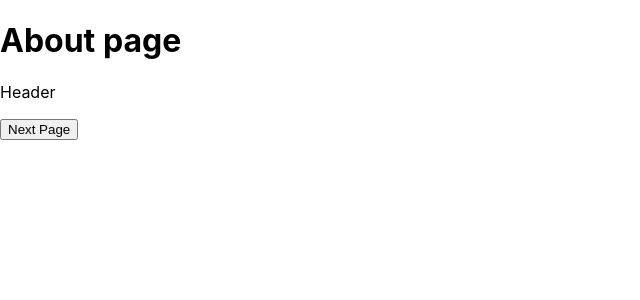
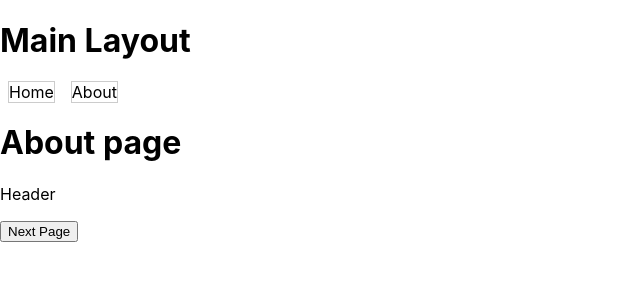
Before and after one commit to DuongThanhThong-B2012149/nextjs, a Next.js app: page /about in a window 1280 px wide. Shown: the top 300 px of the page, without its empty margins (0-640 px from the left). Built offline with nearby package versions, Linux system fonts and the light colour scheme.

Commit message:
video-16

```diff
--- /dev/null
+++ b/components/common/layout/admin.tsx
@@ -0,0 +1,19 @@
+import { LayoutProps } from '@/models/common'
+import Link from 'next/link'
+import React from 'react'
+
+export const AdminLayout = ({ children }: LayoutProps) => {
+  return (
+    <div>
+      <h1>Admin Layout</h1>
+      <div>Sidebar</div>
+      <Link href="/">
+        <a>Home</a>
+      </Link>
+      <Link href="/">
+        <a>About</a>
+      </Link>
+      <div className="">{children}</div>
+    </div>
+  )
+}
--- /dev/null
+++ b/components/common/layout/empty.tsx
@@ -0,0 +1,6 @@
+import { LayoutProps } from '@/models/common'
+import React from 'react'
+
+export const EmptyLayout = ({ children }: LayoutProps) => {
+  return <>{children}</>
+}
--- /dev/null
+++ b/components/common/layout/index.ts
@@ -0,0 +1,3 @@
+export * from './admin'
+export * from './empty'
+export * from './main'
--- /dev/null
+++ b/components/common/layout/main.tsx
@@ -0,0 +1,22 @@
+import { LayoutProps } from '@/models/common'
+import Link from 'next/link'
+import React, { useEffect } from 'react'
+
+export const MainLayout = ({ children }: LayoutProps) => {
+  useEffect(() => {
+    console.log('MainLayout mounting')
+    return () => console.log('MainLayout unmounting')
+  }, [])
+  return (
+    <div>
+      <h1>Main Layout</h1>
+      <Link href="/">
+        <a style={{ border: '1px solid #ccc', margin: '8px' }}>Home</a>
+      </Link>
+      <Link href="/">
+        <a style={{ border: '1px solid #ccc', margin: '8px' }}>About</a>
+      </Link>
+      <div className="">{children}</div>
+    </div>
+  )
+}
--- /dev/null
+++ b/models/common.ts
@@ -0,0 +1,15 @@
+import { NextPage } from 'next'
+import { AppProps } from 'next/app'
+import { ReactElement, ReactNode } from 'react'
+
+export interface LayoutProps {
+  children: ReactNode
+}
+
+export type NextPageWithLayout = NextPage & {
+  Layout?: (page: LayoutProps) => ReactElement
+}
+
+export type AppPropsWithLayout = AppProps & {
+  Component: NextPageWithLayout
+}
--- /dev/null
+++ b/models/index.ts
@@ -0,0 +1 @@
+export * from './common'
--- a/pages/_app.tsx
+++ b/pages/_app.tsx
@@ -1,8 +1,15 @@
 import '../styles/globals.css'
 import type { AppProps } from 'next/app'
+import { AppPropsWithLayout } from '../models'
+import { EmptyLayout } from '@/components/common/layout'
 
-function MyApp({ Component, pageProps }: AppProps) {
-  return <Component {...pageProps} />
+function MyApp({ Component, pageProps }: AppPropsWithLayout) {
+  const Layout = Component.Layout ?? EmptyLayout
+  return (
+    <Layout>
+      <Component {...pageProps} />
+    </Layout>
+  )
 }
 
 export default MyApp
--- a/pages/about.tsx
+++ b/pages/about.tsx
@@ -1,12 +1,14 @@
 import Header from '@/components/common/Header'
+import { MainLayout } from '@/components/common/layout'
 import { GetStaticPropsContext } from 'next'
 import dynamic from 'next/dynamic'
 import { useRouter } from 'next/router'
-import { useEffect, useState } from 'react'
+import { ReactElement, useEffect, useState } from 'react'
+import { NextPageWithLayout } from '../models'
 
 interface Props {}
 // const Header = dynamic(() => import('@/components/common/Header'), { ssr: false })
-const About = (props: Props) => {
+const About: NextPageWithLayout = (props: Props) => {
   const [postList, setPostList] = useState([])
   const router = useRouter()
   console.log('About query', router.query)
@@ -33,7 +35,7 @@ const About = (props: Props) => {
     )
   }
   return (
-    <div>
+    <>
       <h1>About page</h1>
       <Header />
       <ul>
@@ -42,9 +44,11 @@ const About = (props: Props) => {
         ))}
       </ul>
       <button onClick={handlNextPage}>Next Page</button>
-    </div>
+    </>
   )
 }
+
+About.Layout = MainLayout
 
 export const getStaticProps = (context: GetStaticPropsContext) => {
   console.log('GET STATIC PROPS')
--- a/tsconfig.json
+++ b/tsconfig.json
@@ -19,7 +19,8 @@
       "@/components/*": ["./components/*"],
       "@/styles/*": ["./styles/*"],
       "@/constants/*": ["./constants/*"],
-      "@/hooks/*": ["./hooks/*"]
+      "@/hooks/*": ["./hooks/*"],
+      "@/models/*": ["./models/*"]
     }
   },
   "include": ["next-env.d.ts", "**/*.ts", "**/*.tsx"],
```
Also changed, not shown: pages/index.tsx (+6 -1 lines).
